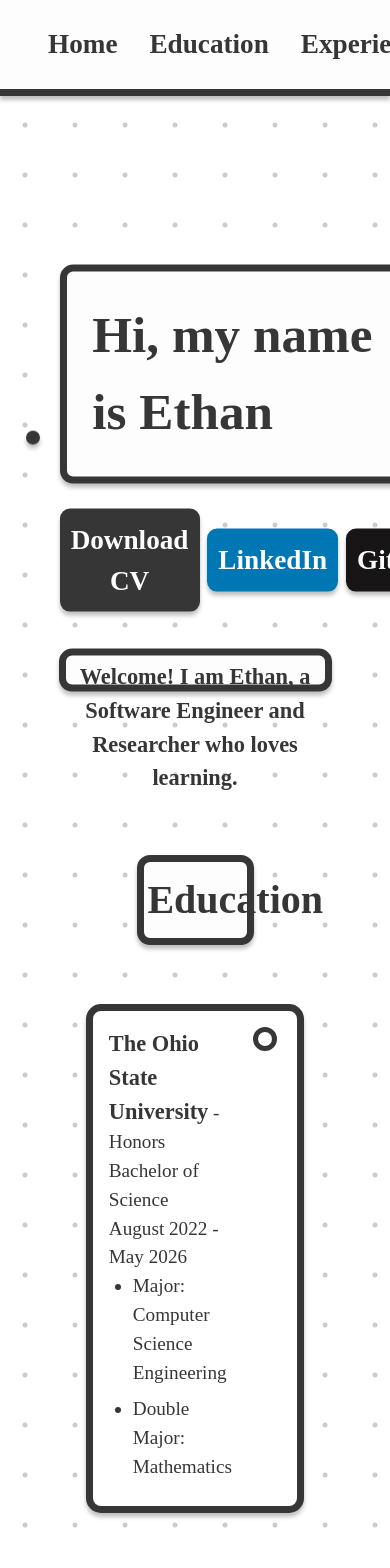
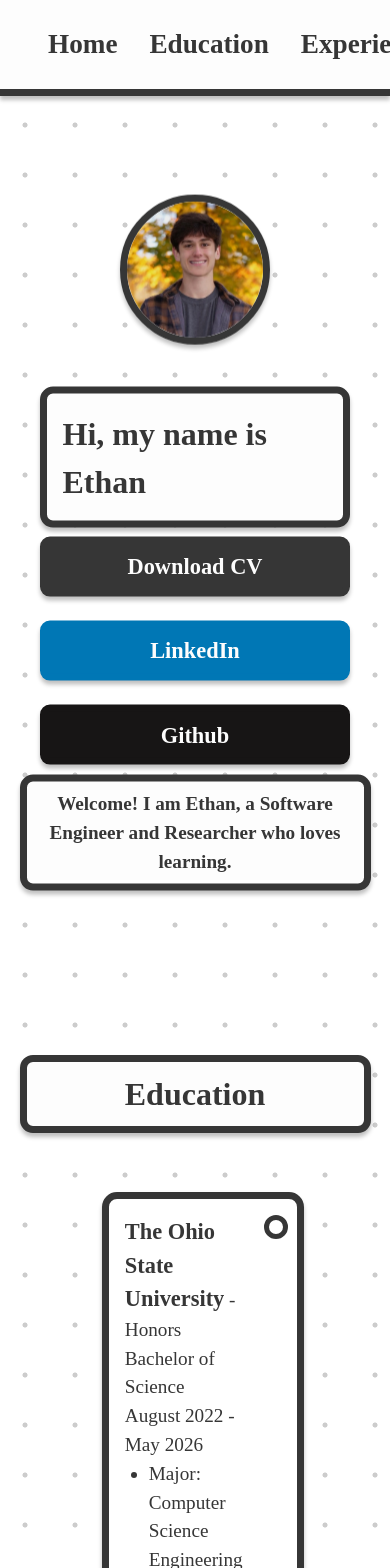
Before and after one commit to e-savar/PortfolioSite, a Next.js app: page / in a window 390 px wide. Shown: the top 1568 px of the page. Built offline with nearby package versions, Linux system fonts and the light colour scheme; a web font is replaced by a local one; what @mui/material-nextjs would draw is missing.

Commit message:
mobile friendly

```diff
--- a/src/app/Homepage.module.css
+++ b/src/app/Homepage.module.css
@@ -14,27 +14,32 @@
 }
 
 .aboutMe {
-    height: 5vh;
-    margin-left: 15vw;
-    margin-right: 15vw;
+    height: auto;  /* Allow the height to adjust based on content */
+    margin-left: 11vw;
+    margin-right: 11vw;
     border: 7px solid #363636;
     box-shadow: 0px 4px 4px 0px rgba(0, 0, 0, 0.25);
     background-color: #fdfdfd;
     border-radius: 13px;
     justify-content: space-between;
-    padding-top: 1%;
+    padding-top: 2%;
     padding-bottom: 3%;
     width: auto;
     animation: bounce 2s ease-in-out infinite; /* Animation for up and down hover effect */
+    word-wrap: break-word; /* Ensure text wraps properly inside the container */
+    overflow: hidden;  /* Prevent text overflow from going outside the box */
+}
 
-}
 .aboutMeTitle {
     color: #363636;
-    font-size: 1.4rem;
+    font-size: 1.5rem;
     font-weight: 700;
     text-align: center;
+    padding: 0 2px;  /* Add some padding to prevent text from touching the edges */
+    overflow-wrap: break-word;  /* Ensure long words or links break and wrap */
+    word-wrap: break-word; /* Break long words */
+}
 
-}
 
 .face {
     flex: 0.8;
@@ -73,7 +78,6 @@
     border-radius: 13px;
     padding: 7% 7% 7% 7%;
     animation: bounce 2s ease-in-out infinite; /* Animation for up and down hover effect */
-
 }
 
 .buttons {
@@ -175,3 +179,76 @@
         transform: translateY(5px); /* Move up */
     }
 }
+
+/* Mobile-Friendly Adjustments */
+@media (max-width: 768px) {
+    .main {
+        flex-direction: column;
+        margin-left: 5vw;
+        margin-right: 5vw;
+        height: auto;
+        margin-top: 10vh;
+    }
+
+    .faceImage {
+        width: 150px;
+        height: 150px;
+    }
+
+    .buttonsGreeting {
+        align-items: center;
+        margin-top: 2rem;
+    }
+
+    .greeting {
+        font-size: 2rem;
+        padding: 5% 5% 5% 5%;
+    }
+
+    .buttons {
+        flex-direction: column;
+        gap: 1rem;
+    }
+
+    .cvButton,
+    .linkedinButton,
+    .githubButton {
+        font-size: 1.4rem;
+        padding: 2% 3%;
+        width: 100%;
+        margin-top: 1vh;
+    }
+
+    .aboutMe {
+        margin-left: 5vw;
+        margin-right: 5vw;
+        padding: 2%;
+    }
+
+    .aboutMeTitle {
+        font-size: 1.2rem;
+    }
+
+    .headerBoard {
+        margin-left: 5vw;
+        margin-right: 5vw;
+        padding: 2vw 3vw;
+    }
+
+    .experienceTitle {
+        font-size: 2rem;
+    }
+
+    .card {
+        margin-left: 5vw;
+        margin-right: 5vw;
+    }
+
+    .content {
+        font-size: 1rem;
+    }
+
+    .timeline {
+        margin-left: 1rem;
+    }
+}
```
